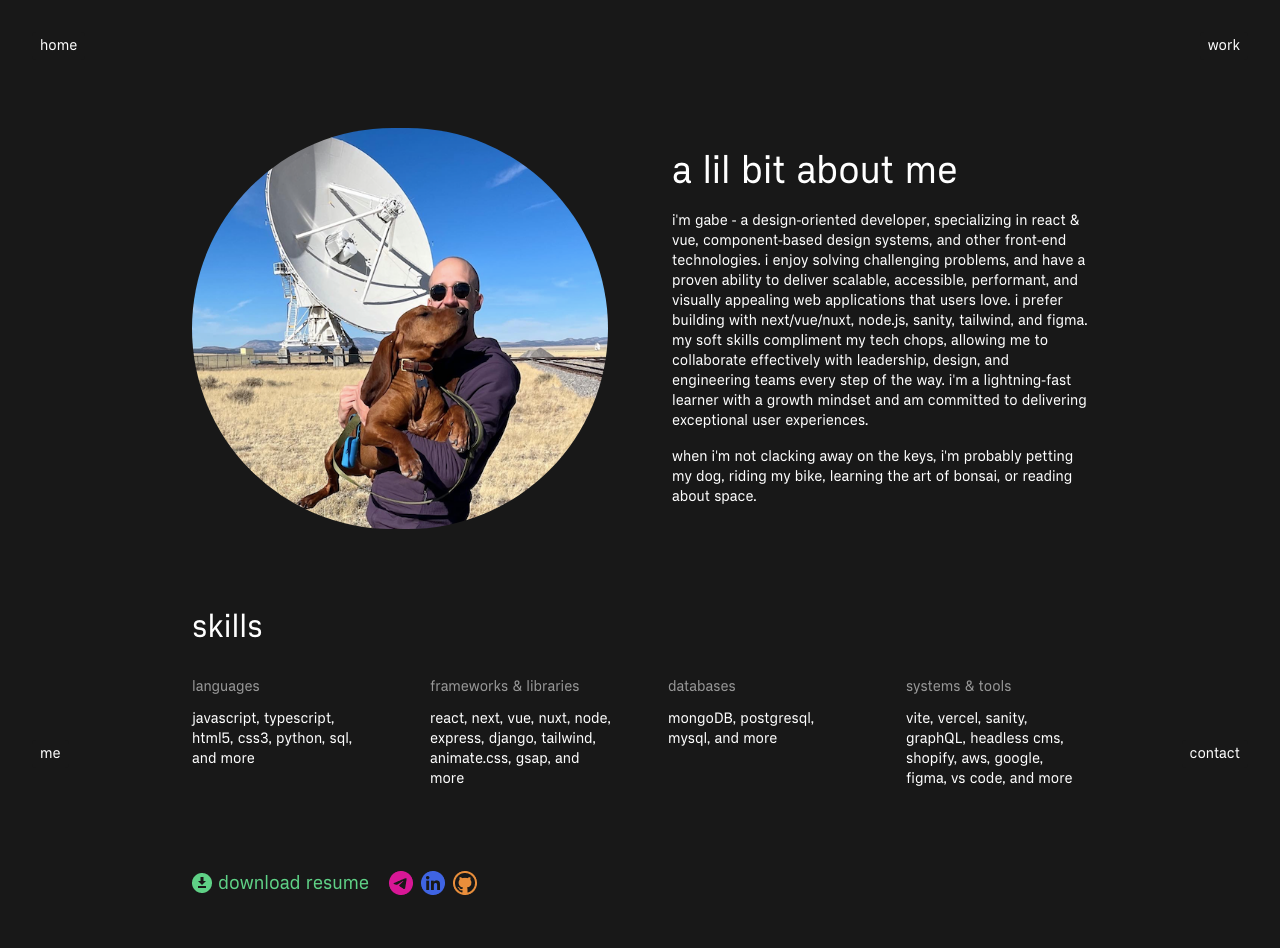
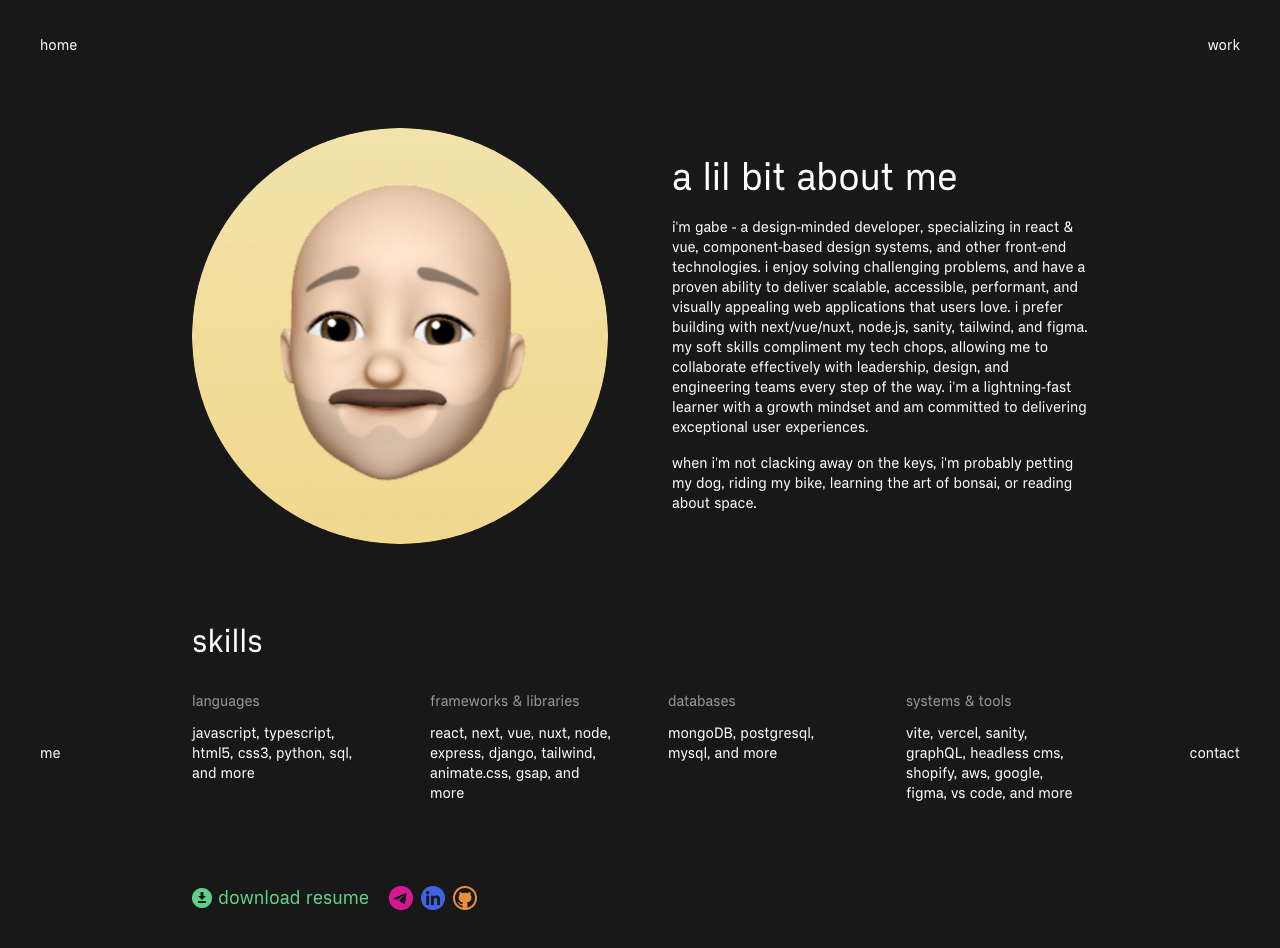
Before and after one commit to gabewolford/portfolio, a Next.js app: page /me in a window 1280 px wide. Shown: the top 948 px of the page. Built offline with nearby package versions, Linux system fonts and the light colour scheme.

Commit message:
replaced photo with memjoi, added placeholder blur

```diff
--- a/src/app/layout.tsx
+++ b/src/app/layout.tsx
@@ -3,14 +3,35 @@ import { Analytics } from "@vercel/analytics/react";
 import Navbar from "./components/Navbar";
 
 export const metadata = {
-  title: "gabe wolford | web developer",
+  title: "gabe wolford | software developer",
   icons: {
     icon: "/images/pink.png",
   },
   description:
-    "i'm gabe, a full stack developer based in portland, oregon specializing in react applications and front-end technologies, with expertise in node.js, next.js, tailwind, and responsive design. i have a proven ability to deliver high-quality & visually appealing web applications and skilled in building robust & scalable solutions. i collaborate well with cross-functional design & product teams every step of the way. i am committed to staying up-to-date with the latest trends and delivering exceptional user experiences.",
+    "I'm a design-minded developer, specializing in React, Vue, component-based design systems, and other front-end technologies. I enjoy solving challenging problems, and have a proven ability to deliver scalable, accessible, performant, and visually appealing single-page web applications that users love.",
   keywords:
-    "software, developer, software engineer, full stack developer, full stack software engineer, web developer, frontend developer, react, node, next, react.js, node.js, next.js, tailwind",
+    "software, developer, software engineer, full stack developer, full stack software engineer, web developer, frontend developer, react, node, next, react.js, node.js, next.js, tailwind, vue, nuxt, vercel",
+  openGraph: {
+    title: "Gabe Wolford",
+    description:
+      "I'm a design-minded developer, specializing in React, Vue, component-based design systems, and other front-end technologies. I enjoy solving challenging problems, and have a proven ability to deliver scalable, accessible, performant, and visually appealing single-page web applications that users love.",
+    siteName: "Gabe Wolford",
+    type: "website",
+    locale: "en_US",
+    url: "https://gabewolford.com/",
+    images: [
+      {
+        url: "https://gabewolford.com//images/memoji.png",
+        alt: "Gabe Wolford",
+      },
+    ],
+  },
+  images: [
+    {
+      url: "https://gabewolford.com//images/memoji.png",
+      alt: "Gabe Wolford",
+    },
+  ],
 };
 
 export default function RootLayout({
--- a/src/app/me/page.tsx
+++ b/src/app/me/page.tsx
@@ -1,6 +1,7 @@
 import Observer from "../components/utils/Observer";
 import Link from "next/link";
 import Image from "next/image";
+import photo from "../../../public/images/memoji.png";
 
 export const metadata = {
   title: "gabe wolford | about me",
@@ -22,16 +23,15 @@ export default function MePage() {
         <div className="fade-in show grid grid-cols-1 lg:grid-cols-2 gap-8 md:gap-16 items-center mt-24 md:mt-32">
           <Image
             className="rounded-full mx-auto"
-            src="/images/vla.png"
+            src={photo}
             alt="profile photo"
-            height={558}
-            width={538}
+            placeholder="blur"
           />
           <div className="">
             <h1 className="text-3xl md:text-4xl mb-5">a lil bit about me</h1>
             <p className="mb-4">
-              i&apos;m gabe - a design-oriented developer, specializing in react
-              & vue, component-based design systems, and other front-end
+              i&apos;m gabe - a design-minded developer, specializing in react &
+              vue, component-based design systems, and other front-end
               technologies. i enjoy solving challenging problems, and have a
               proven ability to deliver scalable, accessible, performant, and
               visually appealing web applications that users love. i prefer
```
Also changed, not shown: public/images/memoji.png (added).
